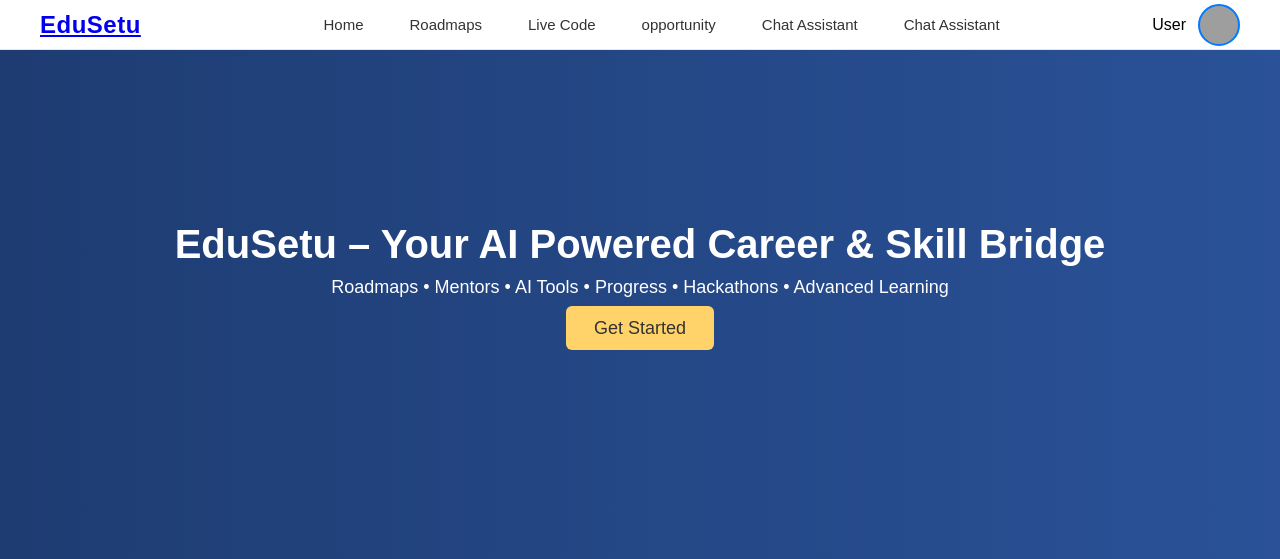
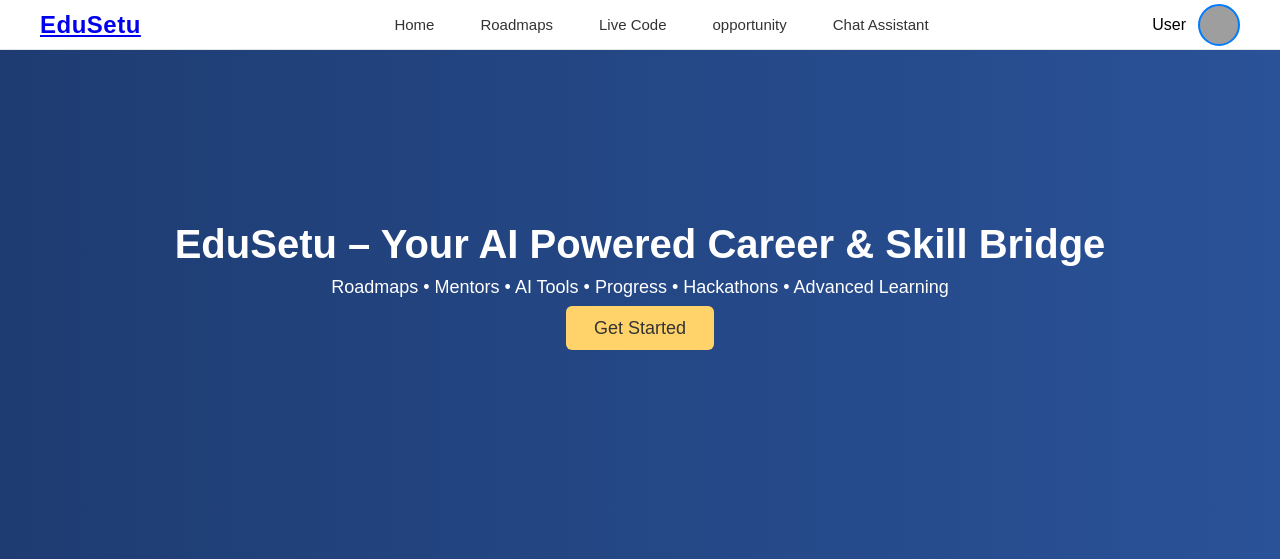
Before and after one commit to amankv1234/College_Project_EduSetu, a Node server app: page / in a window 1280 px wide. Shown: the top 559 px of the page. Run offline with Node 20, Linux system fonts and the light colour scheme; some libraries are stand-ins or nearby versions; grey boxes are pictures that could not be loaded.

Commit message:
imges push

```diff
--- a/views/partials/navbar.ejs
+++ b/views/partials/navbar.ejs
@@ -138,7 +138,6 @@
     <a href="/livecode">Live Code</a>
     <a href="/opportunities">opportunity</a>
     <a href="/chat">Chat Assistant</a>
-    <a href="/aiOutput">Chat Assistant</a>
 
   </div>
 
```
Also changed, not shown: public/images/Dashboard.png (added), public/images/chat_assistatant.png (added), public/images/coding.png (added), public/images/home_1.png (added), public/images/home_2.png (added), public/images/login.png (added), public/images/oportunity.png (added), public/images/opportunity_2.png (added), public/images/package.json (renamed from package.json), public/images/profile.png (added), public/images/roadmap.png (added), public/images/sign_up.png (added), public/images/test.png (added), 2 other files.
